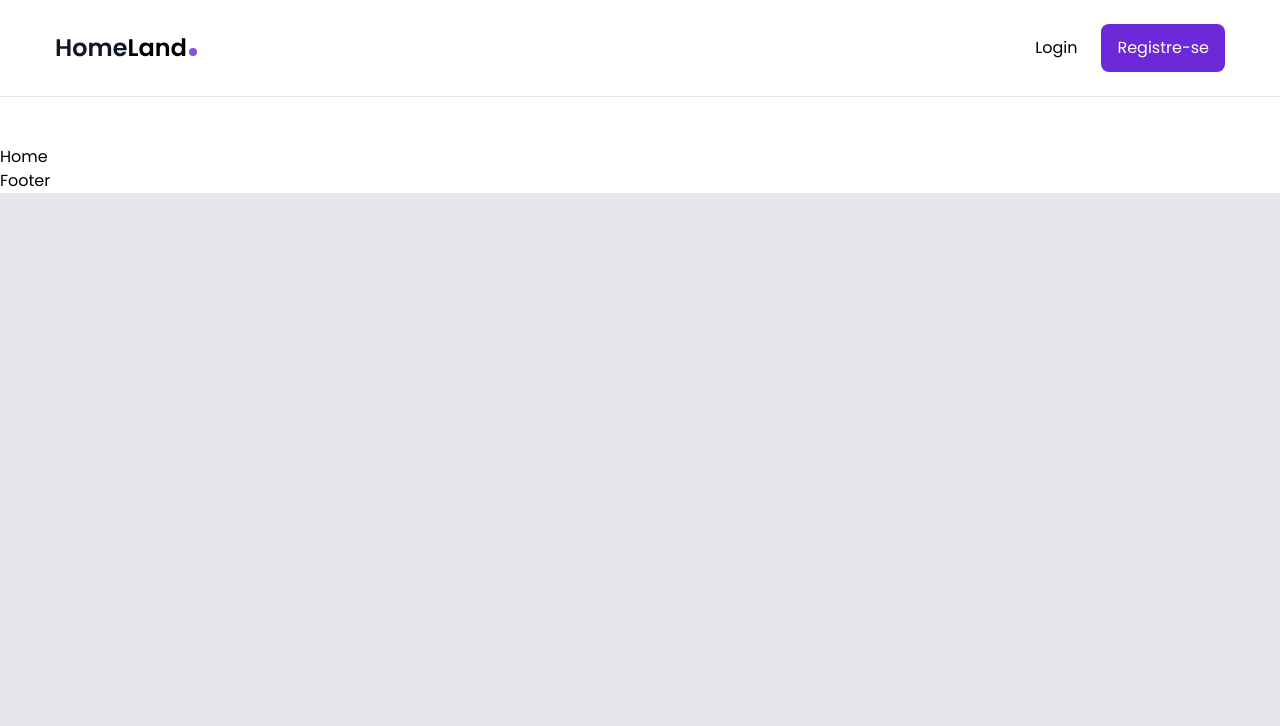
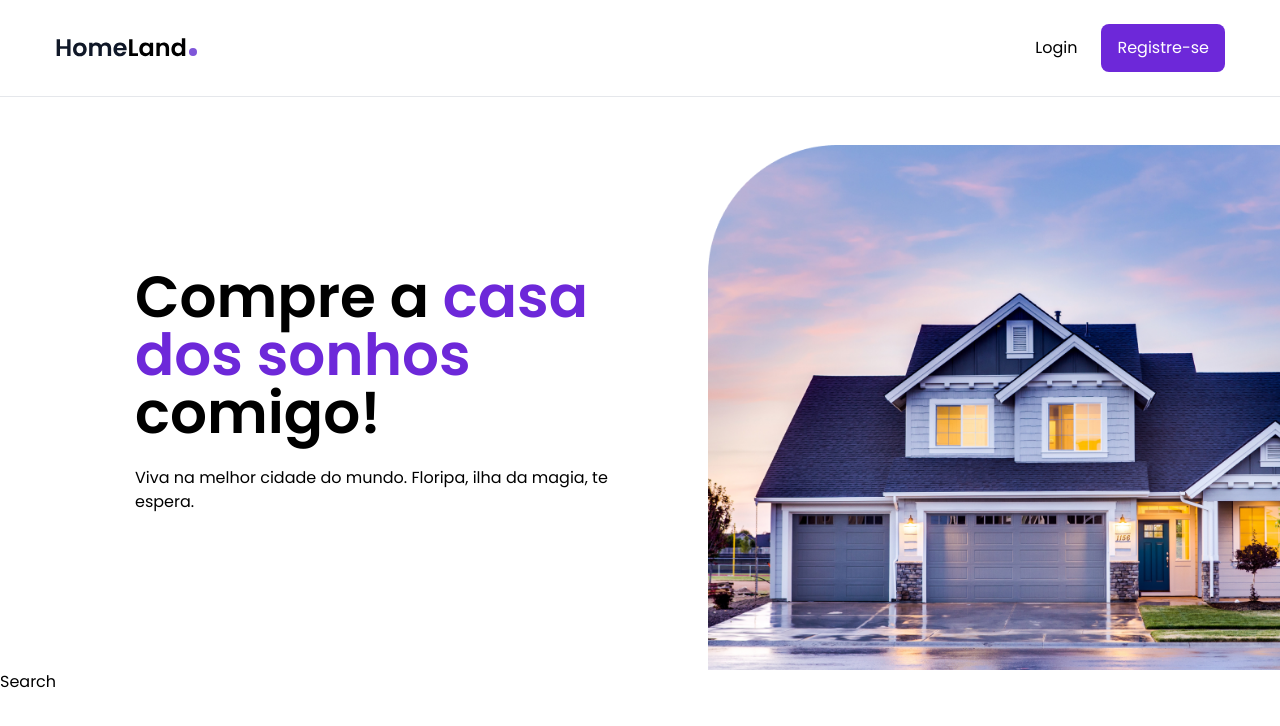
Before and after one commit to devsakae/henrycorretor, a React (Create React App) app: page / in a window 1280 px wide. Shown: the top 726 px of the page. Built offline with nearby package versions, Linux system fonts and the light colour scheme.

Commit message:
feat: banner with hidden feature

```diff
--- a/src/components/Banner.js
+++ b/src/components/Banner.js
@@ -1,7 +1,26 @@
 import React from 'react';
+import Image from '../assets/img/house-banner.png';
+import Search from './Search';
 
 const Banner = () => {
-  return <div>Banner</div>;
+  return (
+    <section className='h-full max-h-[640px] mb-8 xl:mb-24'>
+      <div className='flex flex-col lg:flex-row'>
+        <div className="lg:ml-8 xl:ml-[135px] flex flex-col items-center lg:items-start text-center lg:text-left justify-center flex-1 px-4 lg:px-0">
+          <h1 className='text-4x1 lg:text-[58px] font-semibold leading-none mb-6'>
+            Compre a <span className='text-violet-700'>casa dos sonhos</span> comigo!
+          </h1>
+          <p className='max-w-[480px] mb-8'>
+            Viva na melhor cidade do mundo. Floripa, ilha da magia, te espera.
+          </p>
+        </div>
+        <div className='hidden flex-1 lg:flex justify-end items-end'>
+          <img src={Image} alt='Compre sua casa em Florianópolis' />
+        </div>
+      </div>
+      <Search />
+    </section>
+  );
 };
 
 export default Banner;
--- a/src/pages/Home.js
+++ b/src/pages/Home.js
@@ -1,7 +1,10 @@
 import React from 'react';
+import Banner from '../components/Banner';
 
 const Home = () => {
-  return <div>Home</div>;
+  return <div className='min-h-[1800px]'>
+    <Banner />
+  </div>;
 };
 
 export default Home;
```
